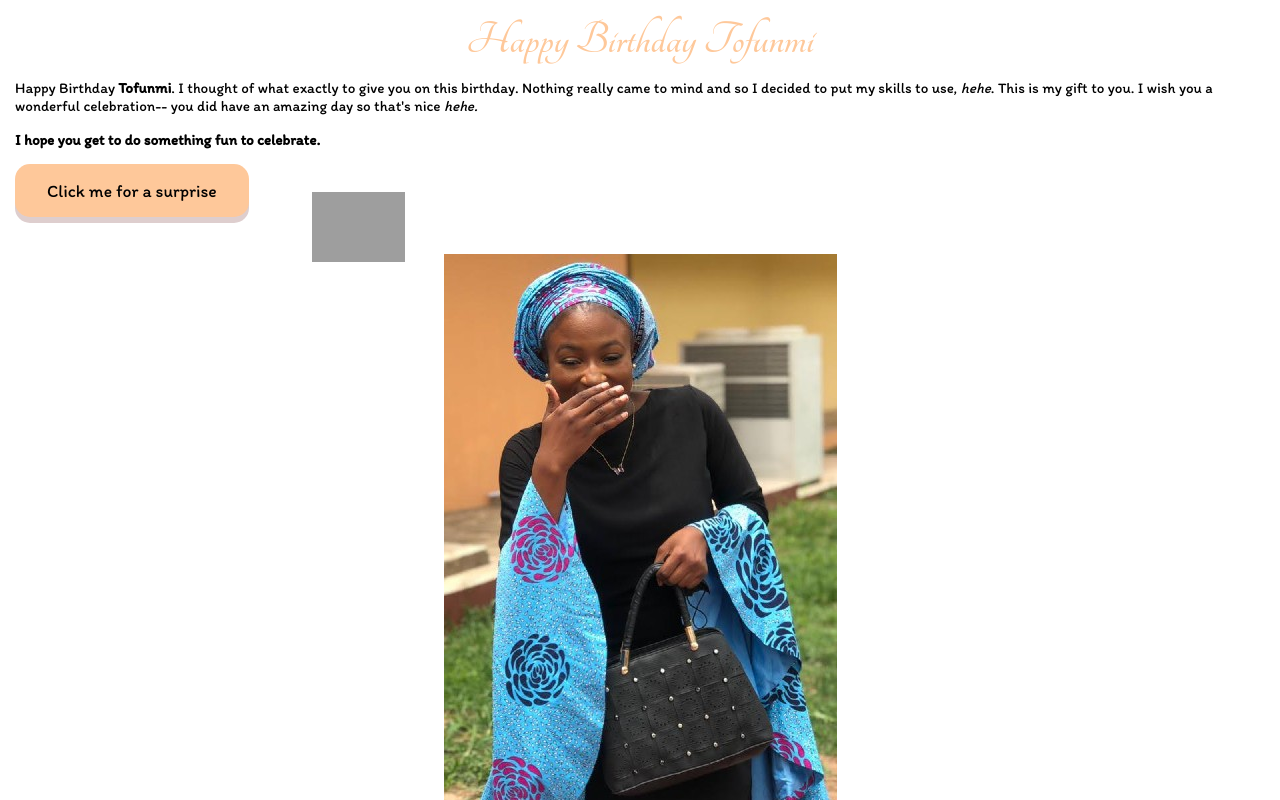
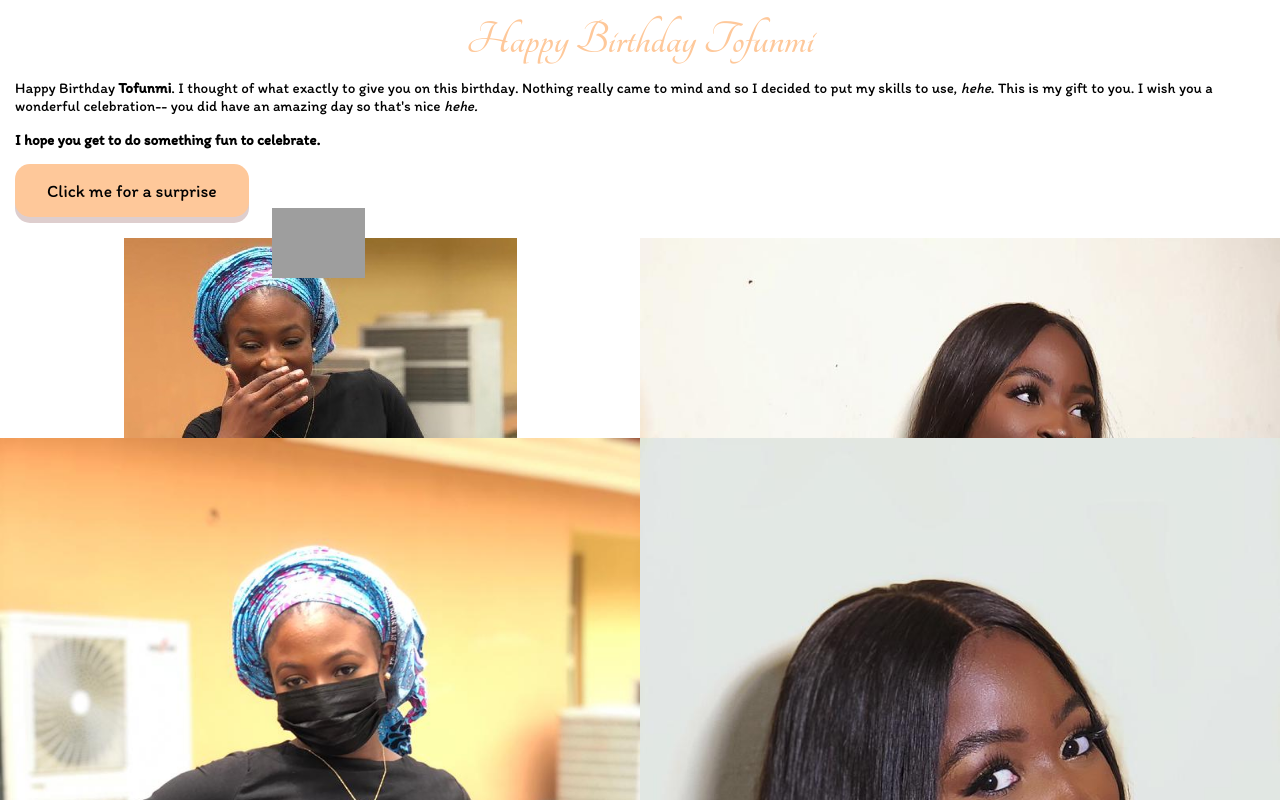
Before and after one commit to adeleke5140/tofunmi, a plain HTML site: page index.html in a window 1280 px wide. Shown: the top 800 px of the page. Drawn offline with Linux system fonts and the light colour scheme; grey boxes are pictures that could not be loaded.

Commit message:
add image grid

```diff
--- a/styles/app.css
+++ b/styles/app.css
@@ -49,7 +49,6 @@ img{
 .main-image{
 	width: auto;
 	margin: 0 auto;
-	padding: 1rem 0;
 }
 
 .text{
@@ -89,15 +88,15 @@ img{
     outline: none;
   }
 
-.hurray-image{
+.hurray-image-2{
 	position: absolute;
-	top: 20rem;
-	left: -.6rem;
+	top: 13rem;
+	left: 17rem;
+	height: 70px;
 }
 
-.hurray-image-2{
-	position: absolute;
-	top: 12rem;
-	left: 19.5rem;
-	height: 70px;
+.image-grid{
+	display: grid;
+	grid-template-columns: 1fr 1fr;
+	grid-template-rows: 200px;
 }
```
